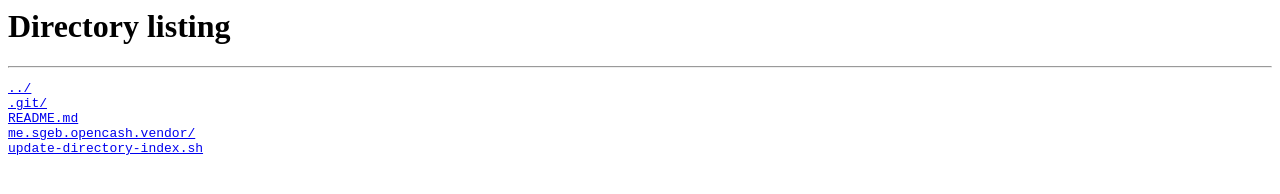
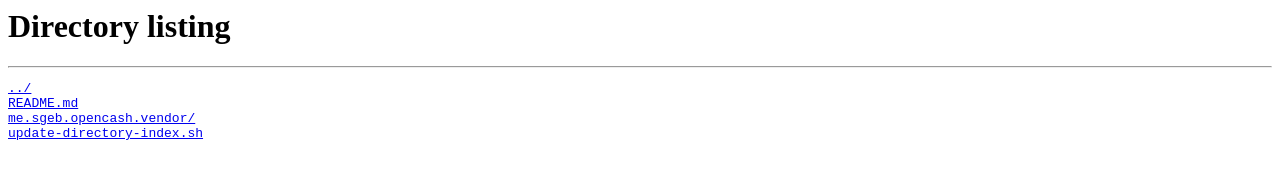
Before and after one commit to opencash/ivy_repo, a plain HTML site: page index.html in a window 1280 px wide. Drawn offline with Linux system fonts and the light colour scheme.

Commit message:
index: ignore .git directory

```diff
--- a/index.html
+++ b/index.html
@@ -4,7 +4,6 @@
 <hr/>
 <pre>
 <a href="../">../</a>
-<a href=".git/">.git/</a>
 <a href="README.md">README.md</a>
 <a href="me.sgeb.opencash.vendor/">me.sgeb.opencash.vendor/</a>
 <a href="update-directory-index.sh">update-directory-index.sh</a>
```
Also changed, not shown: 1 other file.
